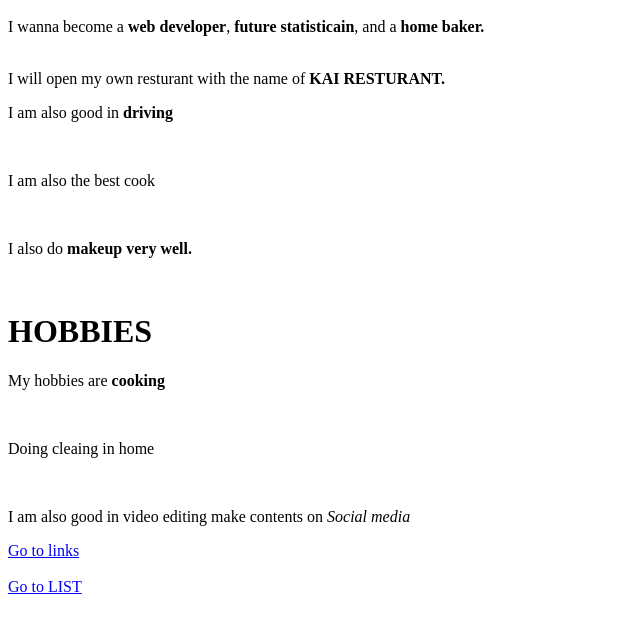
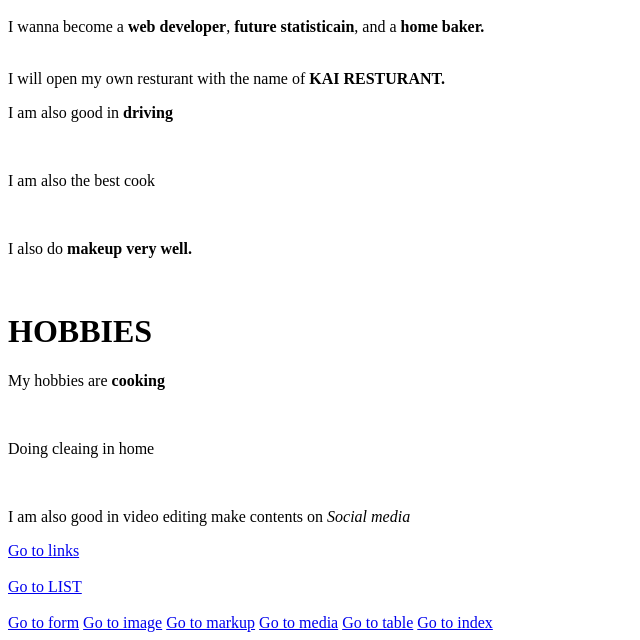
Before and after one commit to Ayeshakhanik/Practice1-html, a plain HTML site: page text.html in a window 1280 px wide. Shown: the part 704-1344 px from the top of the page, without its empty margins (0-640 px from the left). Drawn offline with Linux system fonts and the light colour scheme.

Commit message:
add version

```diff
--- a/text.html
+++ b/text.html
@@ -34,5 +34,11 @@ I will open my own resturant with the name of <b> KAI RESTURANT.</b> <br>
 
  <a href="links.html"> Go to links</a> <br> <br>
  <a href="list.html"> Go to LIST</a> <br> <br>
+ <a href="forms.html"> Go to form</a>
+ <a href="image.html"> Go to image</a>
+ <a href="markup.html"> Go to markup</a>
+ <a href="media.html"> Go to media</a>
+ <a href="table.html"> Go to table</a>
+ <a href="index.html"> Go to index</a>
 </body>
 </html>
```
Also changed, not shown: index.html (+4 -0 lines).
